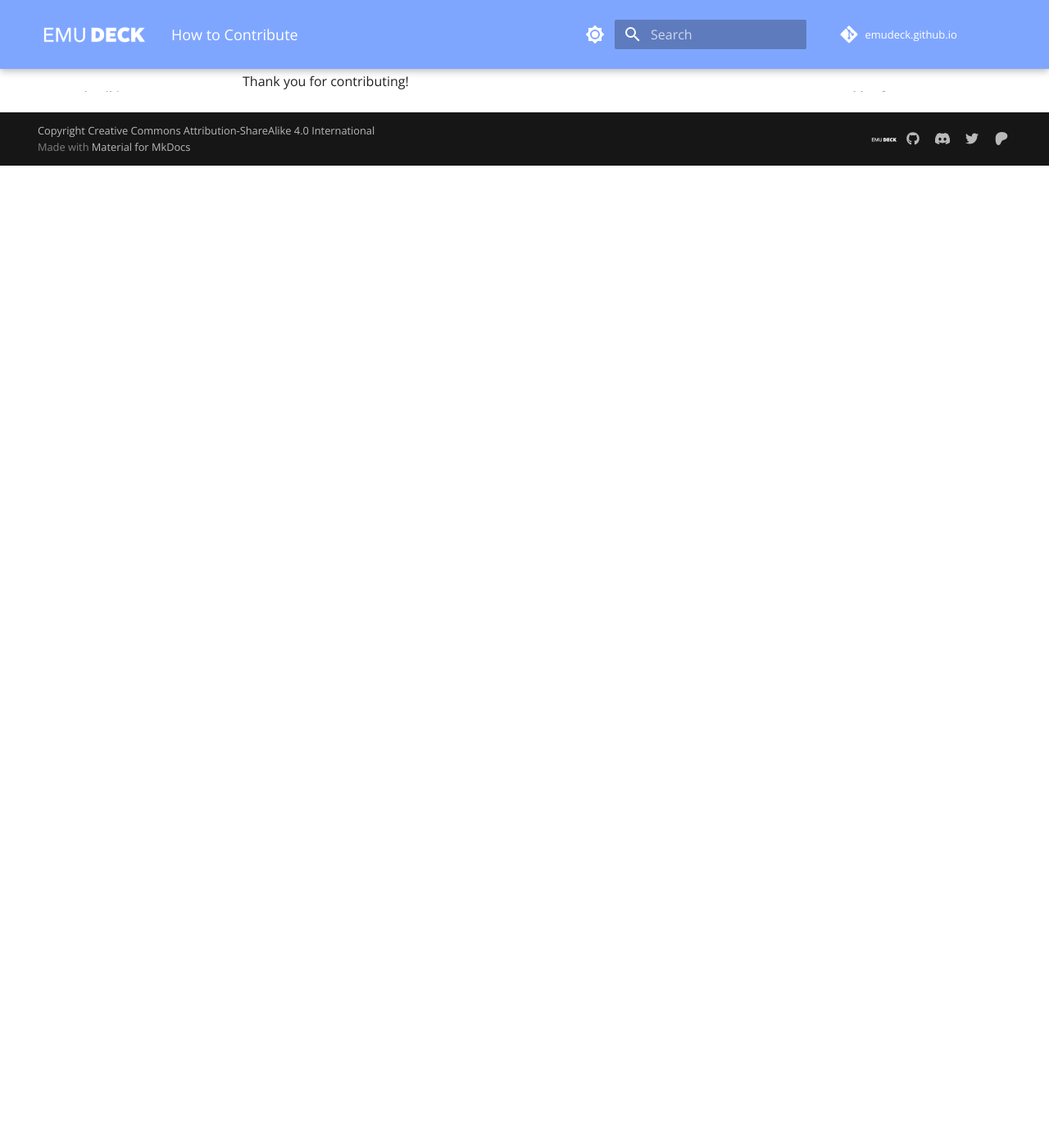
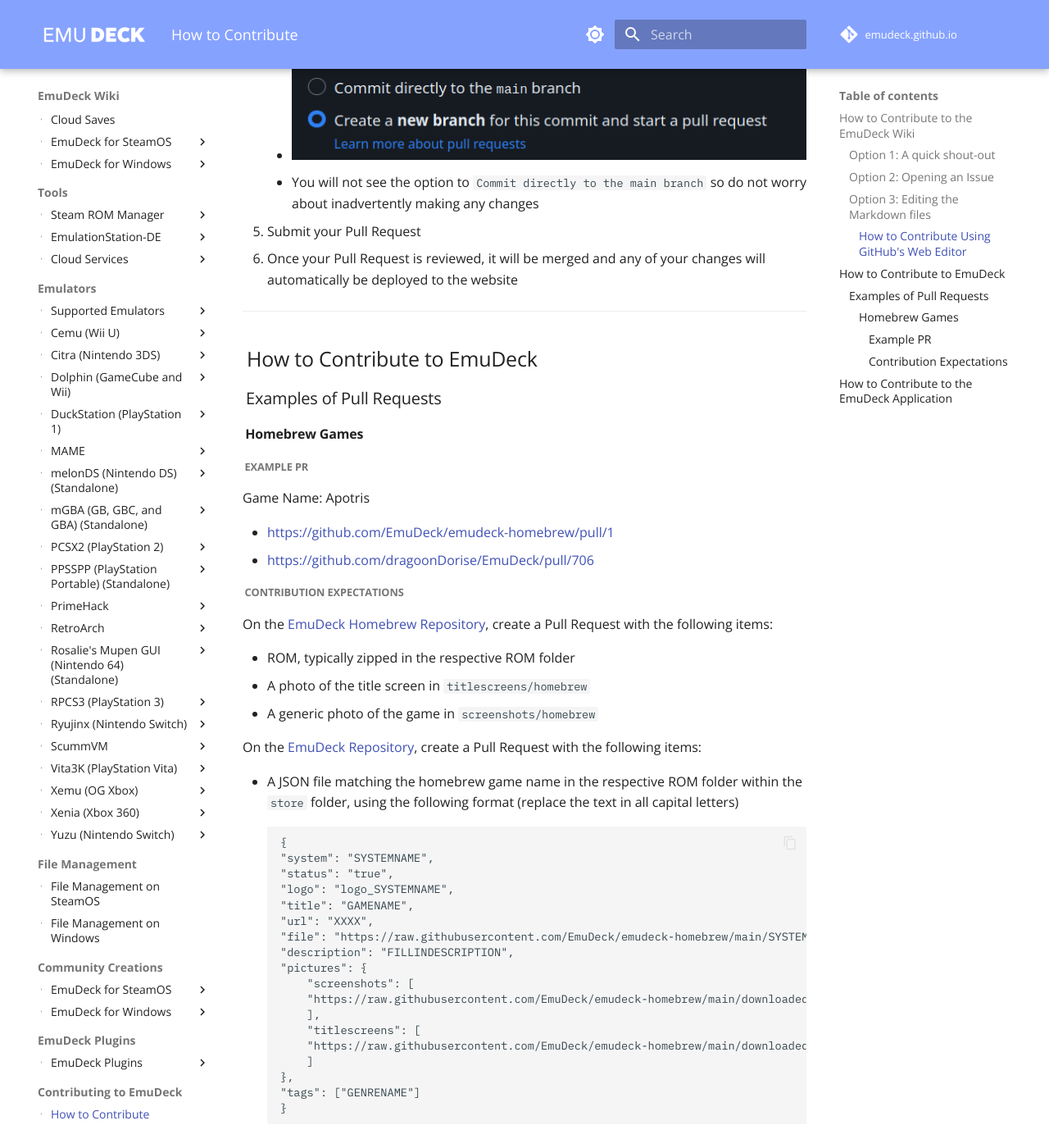
Before and after one commit to EmuDeck/emudeck.github.io, an MkDocs documentation site: the page built from docs/how-to-contribute.md, in a window 1280 px wide and 1400 px high, scrolled down 3236 px. Shown: the whole window at 82% size. Built offline with MkDocs 1.6.1 and Material for MkDocs 9.7.7, drawn with Linux system fonts in a browser that asks for light colours; comment, search, counter and statistics services are not loaded; before the commit the page ends 3438 px from its top, so only the background shows below that; some of the changed text lies outside the part shown.

Commit message:
Add homebrew game section to contribution page

```diff
--- a/docs/how-to-contribute.md
+++ b/docs/how-to-contribute.md
@@ -49,11 +51,56 @@
 5. Submit your Pull Request
 6. Once your Pull Request is reviewed, it will be merged and any of your changes will automatically be deployed to the website
 
+***
 
 ## How to Contribute to EmuDeck
+
+### Examples of Pull Requests
+
+#### Homebrew Games
+
+##### Example PR
+
+Game Name: Apotris
+
+* [https://github.com/EmuDeck/emudeck-homebrew/pull/1](https://github.com/EmuDeck/emudeck-homebrew/pull/1)
+* [https://github.com/dragoonDorise/EmuDeck/pull/706](https://github.com/dragoonDorise/EmuDeck/pull/706)
+
+##### Contribution Expectations
+
+On the [EmuDeck Homebrew Repository](https://github.com/EmuDeck/emudeck-homebrew), create a Pull Request with the following items:
+
+* ROM, typically zipped in the respective ROM folder
+* A photo of the title screen in `titlescreens/homebrew`
+* A generic photo of the game in `screenshots/homebrew`
+
+On the [EmuDeck Repository](https://github.com/dragoonDorise/EmuDeckhttps://github.com/dragoonDorise/EmuDeck), create a Pull Request with the following items:
+
+* A JSON file matching the homebrew game name in the respective ROM folder within the `store` folder, using the following format (replace the text in all capital letters)
+
+        {
+        "system": "SYSTEMNAME",
+        "status": "true",
+        "logo": "logo_SYSTEMNAME",
+        "title": "GAMENAME",
+        "url": "XXXX",
+        "file": "https://raw.githubusercontent.com/EmuDeck/emudeck-homebrew/main/SYSTEMNAME/GAMENAME.zip",
+        "description": "FILLINDESCRIPTION",
+        "pictures": {
+            "screenshots": [
+            "https://raw.githubusercontent.com/EmuDeck/emudeck-homebrew/main/downloaded_media/SYSTEMNAME/screenshots/homebrew/GAMENAME.png?raw=true"
+            ],
+            "titlescreens": [
+            "https://raw.githubusercontent.com/EmuDeck/emudeck-homebrew/main/downloaded_media/SYSTEMNAME/titlescreens/homebrew/GAMENAME.png?raw=true"
+            ]
+        },
+        "tags": ["GENRENAME"]
+        }
+
+***
 
 ## How to Contribute to the EmuDeck Application
 
 ***
 
-Thank you for contributing!
+**Thank you for contributing!**
```
Also changed, not shown: other parts of docs/how-to-contribute.md (+2 -0 lines).
